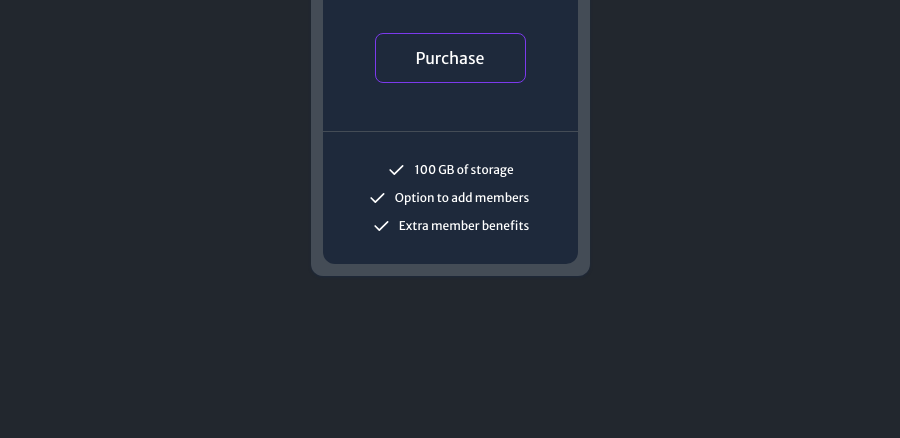
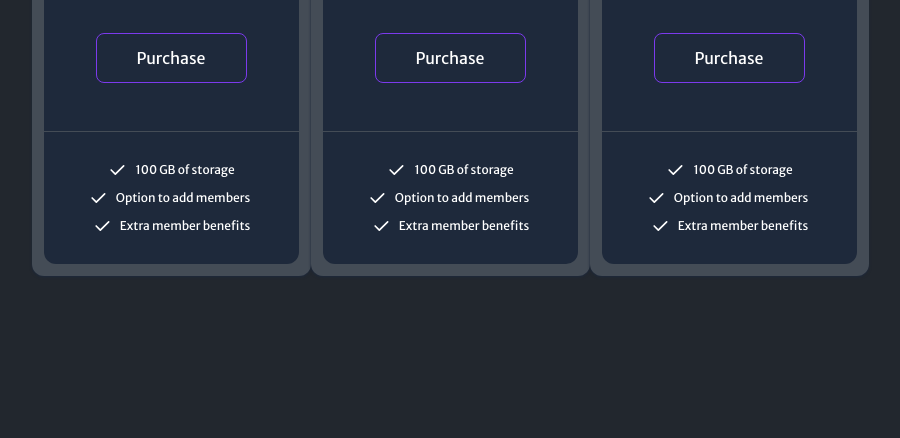
Before and after one commit to Armin-Fullstack/Pricing-Cards, a website: page index.html in a window 1280 px wide. Shown: the part 362-800 px from the top of the page, without its empty margins (190-1090 px from the left). Drawn offline with Linux system fonts and the light colour scheme.

Commit message:
Update index.html

```diff
--- a/index.html
+++ b/index.html
@@ -1,31 +1,31 @@
 <!DOCTYPE html>
 <html lang="en">
+
 <head>
   <meta charset="UTF-8" />
   <meta http-equiv="X-UA-Compatible" content="IE=edge" />
   <meta name="viewport" content="width=device-width, initial-scale=1.0" />
   <link rel="preconnect" href="https://fonts.googleapis.com" />
   <link rel="preconnect" href="https://fonts.gstatic.com" crossorigin />
-    <link
-      href="https://fonts.googleapis.com/css2?family=Merriweather+Sans&display=swap"
-      rel="stylesheet"
-    />
+  <link href="https://fonts.googleapis.com/css2?family=Merriweather+Sans&display=swap" rel="stylesheet" />
   <link rel="stylesheet" href="CSS/style.css" />
   <title>Pricing Cards</title>
 </head>
+
 <body class="bg-grayColor flex justify-center items-center h-screen">
 
   <!-- Boxes Container -->
-        <div class="flex flex-col md:flex-row space-y-2 md:space-y-0 md:space-x-2 mx-8">
+  <div id="box-container">
     <!-- Box Container 1 -->
-            <div class="bg-lightGray p-3 rounded-xl shadow shadow-slate-800">
+    <div class="bg-lightGray p-3 rounded-xl shadow shadow-slate-800 box">
       <div class="bg-slate-800 px-10 pt-9 pb-8 rounded-t-xl">
         <!-- Top Section -->
         <div class="text-white text-center">
           <h1 class="uppercase text-md mb-12">BASIC</h1>
           <h2 class="text-5xl">100GB</h2>
           <p class="mt-2 mb-9 text-sm">$1.99/Month</p>
-                        <a href="#" class="inline-block border border-violet-600 hover:bg-violet-800 hover:border-violet-800 duration-200 px-10 py-3 rounded-lg mx-3 mb-4">Purchase</a>
+          <a href="#"
+            class="inline-block border border-violet-600 hover:bg-violet-800 hover:border-violet-800 duration-200 px-10 py-3 rounded-lg mx-3 mb-4">Purchase</a>
         </div>
 
       </div>
@@ -36,48 +36,122 @@
       <!-- Button Section -->
       <div class="bg-slate-800 text-white text-xs p-7 space-y-2 text-center rounded-b-xl">
         <div class="flex justify-center items-center space-x-2">
-                            <svg
-                            xmlns="http://www.w3.org/2000/svg"
-                            class="w-5 h-5"
-                            viewBox="0 0 24 24"
-                            stroke-width="2"
-                            stroke="currentColor"
-                            fill="none"
-                            stroke-linecap="round"
-                            stroke-linejoin="round"
-                          >
+          <svg xmlns="http://www.w3.org/2000/svg" class="w-5 h-5" viewBox="0 0 24 24" stroke-width="2"
+            stroke="currentColor" fill="none" stroke-linecap="round" stroke-linejoin="round">
             <path stroke="none" d="M0 0h24v24H0z" fill="none" />
             <path d="M5 12l5 5l10 -10" />
           </svg>
           <p>100 GB of storage</p>
         </div>
         <div class="flex justify-center items-center space-x-2 mr-1">
-                            <svg
-                            xmlns="http://www.w3.org/2000/svg"
-                            class="w-5 h-5"
-                            viewBox="0 0 24 24"
-                            stroke-width="2"
-                            stroke="currentColor"
-                            fill="none"
-                            stroke-linecap="round"
-                            stroke-linejoin="round"
-                          >
+          <svg xmlns="http://www.w3.org/2000/svg" class="w-5 h-5" viewBox="0 0 24 24" stroke-width="2"
+            stroke="currentColor" fill="none" stroke-linecap="round" stroke-linejoin="round">
             <path stroke="none" d="M0 0h24v24H0z" fill="none" />
             <path d="M5 12l5 5l10 -10" />
           </svg>
           <p>Option to add members</p>
         </div>
         <div class="flex justify-center items-center space-x-2">
-                            <svg
-                            xmlns="http://www.w3.org/2000/svg"
-                            class="w-5 h-5"
-                            viewBox="0 0 24 24"
-                            stroke-width="2"
-                            stroke="currentColor"
-                            fill="none"
-                            stroke-linecap="round"
-                            stroke-linejoin="round"
-                          >
+          <svg xmlns="http://www.w3.org/2000/svg" class="w-5 h-5" viewBox="0 0 24 24" stroke-width="2"
+            stroke="currentColor" fill="none" stroke-linecap="round" stroke-linejoin="round">
+            <path stroke="none" d="M0 0h24v24H0z" fill="none" />
+            <path d="M5 12l5 5l10 -10" />
+          </svg>
+          <p>Extra member benefits</p>
+        </div>
+      </div>
+
+
+
+    </div>
+
+    <!-- Box Container 1 -->
+    <div class="bg-lightGray p-3 rounded-xl shadow shadow-slate-800 box">
+      <div class="bg-slate-800 px-10 pt-9 pb-8 rounded-t-xl">
+        <!-- Top Section -->
+        <div class="text-white text-center">
+          <h1 class="uppercase text-md mb-12">BASIC</h1>
+          <h2 class="text-5xl">100GB</h2>
+          <p class="mt-2 mb-9 text-sm">$1.99/Month</p>
+          <a href="#"
+            class="inline-block border border-violet-600 hover:bg-violet-800 hover:border-violet-800 duration-200 px-10 py-3 rounded-lg mx-3 mb-4">Purchase</a>
+        </div>
+
+      </div>
+
+      <!-- Border -->
+      <div class="border-t border-lightGray"></div>
+
+      <!-- Button Section -->
+      <div class="bg-slate-800 text-white text-xs p-7 space-y-2 text-center rounded-b-xl">
+        <div class="flex justify-center items-center space-x-2">
+          <svg xmlns="http://www.w3.org/2000/svg" class="w-5 h-5" viewBox="0 0 24 24" stroke-width="2"
+            stroke="currentColor" fill="none" stroke-linecap="round" stroke-linejoin="round">
+            <path stroke="none" d="M0 0h24v24H0z" fill="none" />
+            <path d="M5 12l5 5l10 -10" />
+          </svg>
+          <p>100 GB of storage</p>
+        </div>
+        <div class="flex justify-center items-center space-x-2 mr-1">
+          <svg xmlns="http://www.w3.org/2000/svg" class="w-5 h-5" viewBox="0 0 24 24" stroke-width="2"
+            stroke="currentColor" fill="none" stroke-linecap="round" stroke-linejoin="round">
+            <path stroke="none" d="M0 0h24v24H0z" fill="none" />
+            <path d="M5 12l5 5l10 -10" />
+          </svg>
+          <p>Option to add members</p>
+        </div>
+        <div class="flex justify-center items-center space-x-2">
+          <svg xmlns="http://www.w3.org/2000/svg" class="w-5 h-5" viewBox="0 0 24 24" stroke-width="2"
+            stroke="currentColor" fill="none" stroke-linecap="round" stroke-linejoin="round">
+            <path stroke="none" d="M0 0h24v24H0z" fill="none" />
+            <path d="M5 12l5 5l10 -10" />
+          </svg>
+          <p>Extra member benefits</p>
+        </div>
+      </div>
+
+
+
+    </div>
+
+    <!-- Box Container 1 -->
+    <div class="bg-lightGray p-3 rounded-xl shadow shadow-slate-800 box">
+      <div class="bg-slate-800 px-10 pt-9 pb-8 rounded-t-xl">
+        <!-- Top Section -->
+        <div class="text-white text-center">
+          <h1 class="uppercase text-md mb-12">BASIC</h1>
+          <h2 class="text-5xl">100GB</h2>
+          <p class="mt-2 mb-9 text-sm">$1.99/Month</p>
+          <a href="#"
+            class="inline-block border border-violet-600 hover:bg-violet-800 hover:border-violet-800 duration-200 px-10 py-3 rounded-lg mx-3 mb-4">Purchase</a>
+        </div>
+
+      </div>
+
+      <!-- Border -->
+      <div class="border-t border-lightGray"></div>
+
+      <!-- Button Section -->
+      <div class="bg-slate-800 text-white text-xs p-7 space-y-2 text-center rounded-b-xl">
+        <div class="flex justify-center items-center space-x-2">
+          <svg xmlns="http://www.w3.org/2000/svg" class="w-5 h-5" viewBox="0 0 24 24" stroke-width="2"
+            stroke="currentColor" fill="none" stroke-linecap="round" stroke-linejoin="round">
+            <path stroke="none" d="M0 0h24v24H0z" fill="none" />
+            <path d="M5 12l5 5l10 -10" />
+          </svg>
+          <p>100 GB of storage</p>
+        </div>
+        <div class="flex justify-center items-center space-x-2 mr-1">
+          <svg xmlns="http://www.w3.org/2000/svg" class="w-5 h-5" viewBox="0 0 24 24" stroke-width="2"
+            stroke="currentColor" fill="none" stroke-linecap="round" stroke-linejoin="round">
+            <path stroke="none" d="M0 0h24v24H0z" fill="none" />
+            <path d="M5 12l5 5l10 -10" />
+          </svg>
+          <p>Option to add members</p>
+        </div>
+        <div class="flex justify-center items-center space-x-2">
+          <svg xmlns="http://www.w3.org/2000/svg" class="w-5 h-5" viewBox="0 0 24 24" stroke-width="2"
+            stroke="currentColor" fill="none" stroke-linecap="round" stroke-linejoin="round">
             <path stroke="none" d="M0 0h24v24H0z" fill="none" />
             <path d="M5 12l5 5l10 -10" />
           </svg>
@@ -90,4 +164,5 @@
     </div>
   </div>
 </body>
+
 </html>
```
Lines whose indentation alone changed are shown as unchanged.
